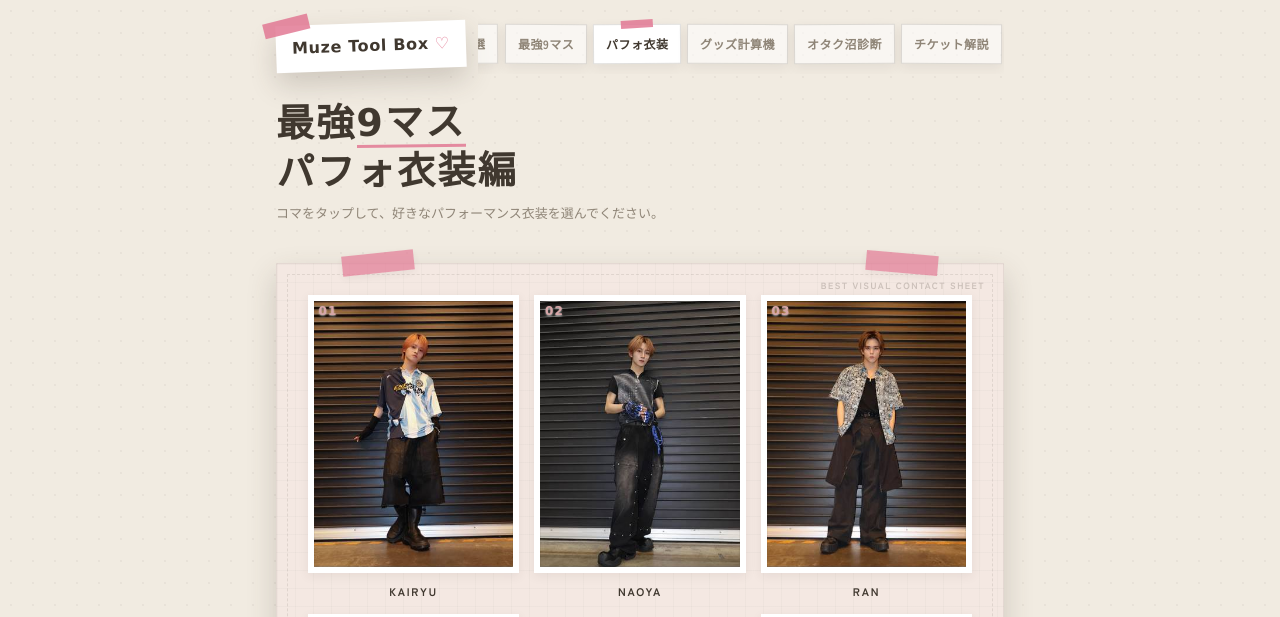
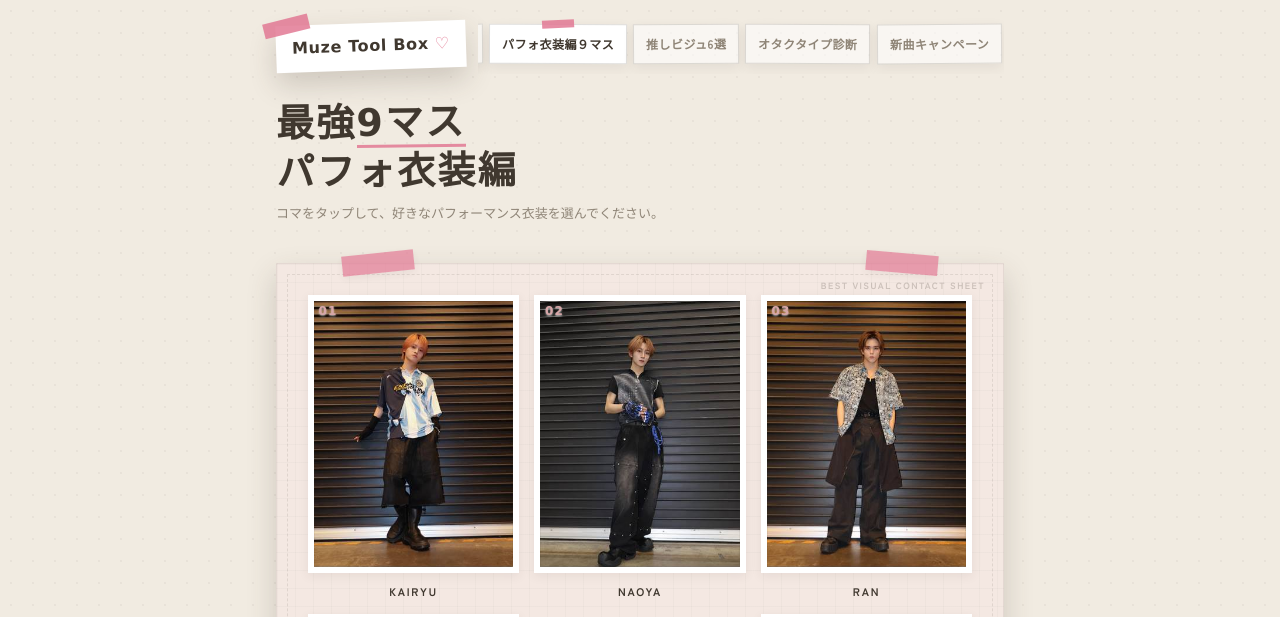
Before and after one commit to rikomuze/mazzel-best-visual-performance, a plain HTML site: page index.html in a window 1280 px wide. Shown: the top 617 px of the page. Drawn offline with Linux system fonts and the light colour scheme; a web font is replaced by a local one.

Commit message:
Unify MUZE TOOL BOX shared navigation

```diff
--- a/index.html
+++ b/index.html
@@ -432,13 +432,12 @@
       <b>Muze Tool Box</b> <span>♡</span>
     </a>
     <nav class="tool-nav" aria-label="MUZE TOOL BOX 共通ナビ">
-      <a href="https://rikomuze.github.io/muze-tool-box/">TOP</a>
+      <a href="https://rikomuze.github.io/muze-tool-box/">MUZE TOOL BOXのトップ</a>
+      <a href="https://rikomuze.github.io/mazzel-best-visual/">アー写編９マス</a>
+      <a href="https://rikomuze.github.io/mazzel-best-visual-performance/" class="active">パフォ衣装編９マス</a>
       <a href="https://rikomuze.github.io/oshi-visual-6/">推しビジュ6選</a>
-      <a href="https://rikomuze.github.io/mazzel-best-visual/">最強9マス</a>
-      <a href="https://rikomuze.github.io/mazzel-best-visual-performance/" class="active">パフォ衣装</a>
-      <a href="https://rikomuze.github.io/mazzel-logo-revamp-goods-calculator/">グッズ計算機</a>
-      <a href="https://rikomuze.github.io/otaku-numa-shindan/">オタク沼診断</a>
-      <a href="https://abaft-conga-f54.notion.site/fanmeating?pvs=74">チケット解説</a>
+      <a href="https://rikomuze.github.io/otaku-numa-shindan/">オタクタイプ診断</a>
+      <a href="https://rikomuze.github.io/mazzel-touch-campaign/">新曲キャンペーン</a>
     </nav>
   </header>
 
```
